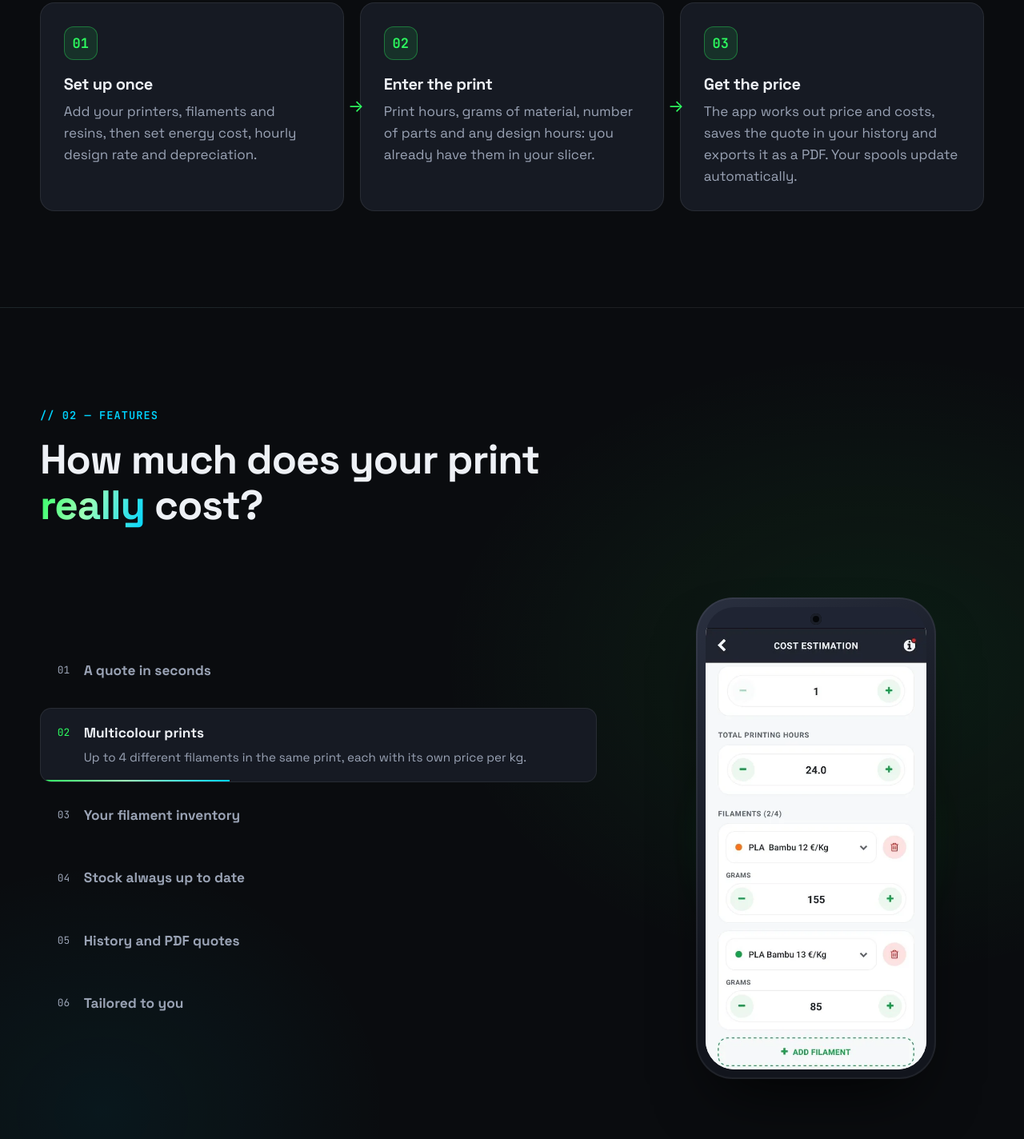
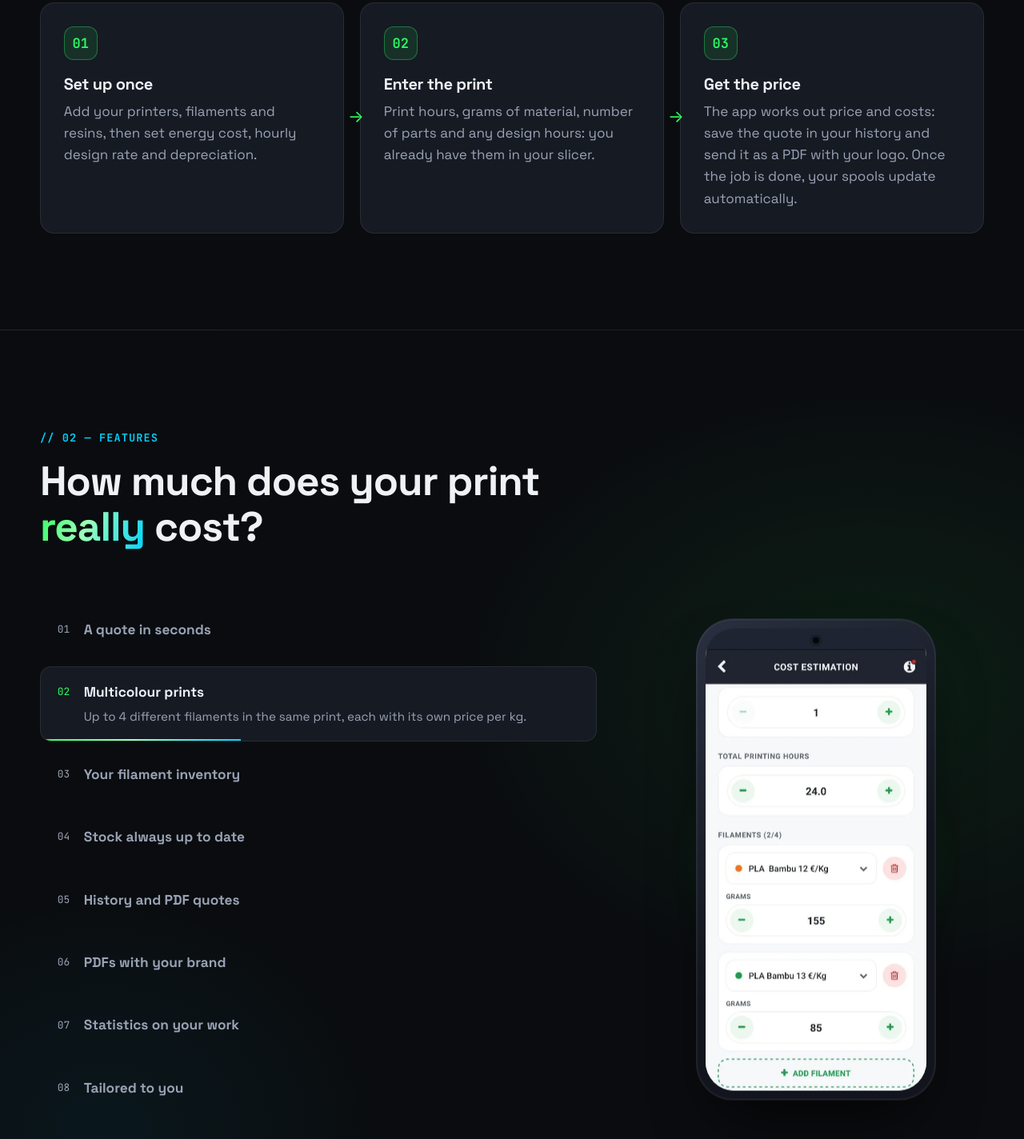
Before and after one commit to Renwo/3d-printall-site, a plain HTML site: page app/index.html in a window 1280 px wide. Shown: the part 1373-2797 px from the top of the page at 80% size. Drawn offline with Linux system fonts and the light colour scheme; animation ran at ten frames a second.

Commit message:
App: statistiche, PDF personalizzabile e backup
Nuove schede nella sezione Funzioni (PDF con il tuo marchio, Statistiche
del tuo lavoro) con i relativi screenshot, tag Statistiche e Backup, FAQ
su logo nei preventivi, statistiche e cambio telefono, testi aggiornati
su storico, privacy e teaser in home. Testi in italiano e inglese.

Co-Authored-By: Claude Opus 5.5 <noreply@anthropic.com>

```diff
--- a/app/index.html
+++ b/app/index.html
@@ -4,7 +4,7 @@
   <meta charset="utf-8">
   <meta name="viewport" content="width=device-width, initial-scale=1">
   <title>3D Cost Estimation — Calcola il costo delle tue stampe 3D</title>
-  <meta name="description" content="3D Cost Estimation: l'app Android gratuita per calcolare il costo e il prezzo di ogni stampa 3D, FDM o resina, gestire le bobine di filamento e creare preventivi PDF.">
+  <meta name="description" content="3D Cost Estimation: l'app Android gratuita per calcolare il costo e il prezzo di ogni stampa 3D, FDM o resina, gestire le bobine di filamento, creare preventivi PDF con il tuo logo e tenere d'occhio ricavi e margini.">
   <meta name="theme-color" content="#0a0c0f">
 
   <meta property="og:type" content="website">
@@ -89,6 +89,8 @@
           <ul class="app__tags">
             <li data-i18n="app.fdm">FDM &amp; resina</li>
             <li data-i18n="ap.tagPdf">Preventivi PDF</li>
+            <li data-i18n="ap.tagStats">Statistiche</li>
+            <li>Backup</li>
             <li>IT · EN</li>
             <li>€ · $</li>
           </ul>
@@ -151,7 +153,7 @@
           <li class="step reveal">
             <span class="step__num mono">03</span>
             <h3 data-i18n="ap.s3t">Ottieni il prezzo</h3>
-            <p data-i18n="ap.s3d">L'app calcola prezzo e costi, salva il preventivo nello storico e lo esporta in PDF. Le bobine si aggiornano da sole.</p>
+            <p data-i18n="ap.s3d">L'app calcola prezzo e costi: salvi il preventivo nello storico e lo invii in PDF con il tuo logo. A lavoro completato le bobine si aggiornano da sole.</p>
           </li>
         </ol>
       </div>
@@ -185,11 +187,19 @@
               <span class="feature__bar"></span></button></li>
             <li><button class="feature" role="tab" aria-selected="false" type="button">
               <span class="feature__num mono">05</span>
-              <span class="feature__body"><strong data-i18n="app.f5t">Storico e preventivi PDF</strong><span data-i18n="app.f5d">Ritrova ogni preventivo e scaricalo in PDF, pronto da inviare al cliente.</span></span>
+              <span class="feature__body"><strong data-i18n="app.f5t">Storico e preventivi PDF</strong><span data-i18n="app.f5d">Ogni preventivo ha il suo numero progressivo, il cliente e le note: ritrovalo nello storico e scaricalo in PDF, pronto da inviare.</span></span>
               <span class="feature__bar"></span></button></li>
             <li><button class="feature" role="tab" aria-selected="false" type="button">
               <span class="feature__num mono">06</span>
-              <span class="feature__body"><strong data-i18n="app.f6t">Su misura per te</strong><span data-i18n="app.f6d">Italiano o inglese, euro o dollari, costo dell'energia, tariffa oraria e ammortamento.</span></span>
+              <span class="feature__body"><strong data-i18n="app.f7t">PDF con il tuo marchio</strong><span data-i18n="app.f7d">Logo, dati della tua attività, colore, validità e testo a fondo pagina: il preventivo parla per te.</span></span>
+              <span class="feature__bar"></span></button></li>
+            <li><button class="feature" role="tab" aria-selected="false" type="button">
+              <span class="feature__num mono">07</span>
+              <span class="feature__body"><strong data-i18n="app.f8t">Statistiche del tuo lavoro</strong><span data-i18n="app.f8d">Ricavi, margine, preventivi accettati, materiale usato e filamenti più usati, per mese o per anno.</span></span>
+              <span class="feature__bar"></span></button></li>
+            <li><button class="feature" role="tab" aria-selected="false" type="button">
+              <span class="feature__num mono">08</span>
+              <span class="feature__body"><strong data-i18n="app.f6t">Su misura per te</strong><span data-i18n="app.f6d">Italiano o inglese, euro o dollari, costo dell'energia, tariffa oraria e ammortamento. E con il backup porti tutti i dati su un nuovo telefono.</span></span>
               <span class="feature__bar"></span></button></li>
           </ol>
 
@@ -203,6 +213,8 @@
                 <img src="../assets/app/filaments.webp" alt="Elenco dei filamenti salvati con i grammi rimanenti" data-i18n-attr="alt:app.alt3" width="540" height="1131" loading="lazy">
                 <img src="../assets/app/stock.webp" alt="Riepilogo delle quantità aggiornate dopo la stampa" data-i18n-attr="alt:app.alt4" width="540" height="1131" loading="lazy">
                 <img src="../assets/app/quote.webp" alt="Dettaglio di un preventivo con pulsante per scaricare il PDF" data-i18n-attr="alt:app.alt5" width="540" height="1131" loading="lazy">
+                <img src="../assets/app/pdf-settings.webp" alt="Impostazioni del PDF: logo, dati dell'attività e colore" data-i18n-attr="alt:app.alt7" width="540" height="1131" loading="lazy">
+                <img src="../assets/app/stats.webp" alt="Statistiche: ricavi, margine, preventivi completati e indicatori di conversione e margine medio" data-i18n-attr="alt:app.alt8" width="540" height="1131" loading="lazy">
                 <img src="../assets/app/settings.webp" alt="Impostazioni: lingua, valuta, costo energia e tariffa di progettazione" data-i18n-attr="alt:app.alt6" width="540" height="1128" loading="lazy">
               </div>
             </div>
@@ -236,7 +248,7 @@
           <svg class="privacy-band__icon" viewBox="0 0 24 24" fill="none" stroke="currentColor" stroke-width="2" stroke-linecap="round" stroke-linejoin="round" aria-hidden="true"><path d="M12 22s8-4 8-10V5l-8-3-8 3v7c0 6 8 10 8 10z"/><path d="M9 12l2 2 4-4"/></svg>
           <div>
             <h2 data-i18n="ap.privTitle">I tuoi dati restano sul tuo telefono</h2>
-            <p data-i18n="ap.privText">Nessun account, nessun tracciamento, nessuna pubblicità. Filamenti, stampanti e preventivi sono salvati solo sul tuo dispositivo.</p>
+            <p data-i18n="ap.privText">Nessun account, nessun tracciamento, nessuna pubblicità. Filamenti, stampanti, preventivi e statistiche sono salvati solo sul tuo dispositivo, e il backup lo esporti tu, dove vuoi.</p>
           </div>
           <a class="btn btn--ghost btn--sm" href="https://renwo.github.io/3dprintall-legal/" target="_blank" rel="noopener" data-i18n="ap.privLink">Privacy policy dell'app</a>
         </div>
@@ -257,6 +269,9 @@
           <details class="reveal"><summary data-i18n="ap.q3">Funziona anche con le stampanti a resina?</summary><p data-i18n="ap.a3">Sì: puoi scegliere tra FDM e resina e salvare anche le tue resine. Se stampi solo FDM, puoi nascondere la sezione resina dalle impostazioni.</p></details>
           <details class="reveal"><summary data-i18n="ap.q4">Il prezzo calcolato è definitivo?</summary><p data-i18n="ap.a4">È una stima basata sui parametri che inserisci. È un ottimo punto di partenza per il tuo preventivo, che puoi poi adattare al cliente.</p></details>
           <details class="reveal"><summary data-i18n="ap.q5">Posso usarla in inglese o in dollari?</summary><p data-i18n="ap.a5">Sì, dalle impostazioni puoi scegliere italiano o inglese ed euro o dollari.</p></details>
+          <details class="reveal"><summary data-i18n="ap.q6">Posso mettere il mio logo sui preventivi?</summary><p data-i18n="ap.a6">Sì. In Impostazioni &gt; Dati attività e PDF aggiungi logo, nome, contatti e partita IVA, scegli il colore e la validità del preventivo e decidi quali dettagli mostrare al cliente.</p></details>
+          <details class="reveal"><summary data-i18n="ap.q7">Come funzionano le statistiche?</summary><p data-i18n="ap.a7">Contano i preventivi che nello storico segni come completati, nel mese in cui li completi: vedi ricavi, costi, margine, materiale e ore di stampa per il periodo che scegli.</p></details>
+          <details class="reveal"><summary data-i18n="ap.q8">Se cambio telefono perdo i dati?</summary><p data-i18n="ap.a8">No. Da Impostazioni &gt; Backup esporti tutti i dati in un file e lo importi sul nuovo telefono. Su Android i dati vengono salvati anche nel backup automatico di Google, se è attivo.</p></details>
         </div>
       </div>
     </section>
--- a/js/i18n.js
+++ b/js/i18n.js
@@ -45,9 +45,13 @@
       "app.f4t": "Stock always up to date",
       "app.f4d": "After every print, quantities update automatically, and the app warns you if a spool won't be enough.",
       "app.f5t": "History and PDF quotes",
-      "app.f5d": "Find every quote again and download it as a PDF, ready to send to your customer.",
+      "app.f5d": "Every quote gets its own progressive number, customer and notes: find it again in your history and download it as a PDF, ready to send.",
       "app.f6t": "Tailored to you",
-      "app.f6d": "Italian or English, euro or dollars, energy cost, hourly rate and depreciation.",
+      "app.f6d": "Italian or English, euro or dollars, energy cost, hourly rate and depreciation. And with the backup you can move all your data to a new phone.",
+      "app.f7t": "PDFs with your brand",
+      "app.f7d": "Logo, business details, colour, validity and footer text: your quote speaks for you.",
+      "app.f8t": "Statistics on your work",
+      "app.f8d": "Revenue, margin, accepted quotes, material used and most used filaments, by month or by year.",
       "app.available": "Get it on",
       "app.free": "Free",
       "app.fdm": "FDM &amp; resin",
@@ -94,19 +98,22 @@
       "app.alt4": "Summary of updated quantities after printing",
       "app.alt5": "Quote details with a button to download the PDF",
       "app.alt6": "Settings: language, currency, energy cost and design rate",
+      "app.alt7": "PDF settings: logo, business details and colour",
+      "app.alt8": "Statistics: revenue, margin, completed quotes and conversion and average margin gauges",
       "meta.title": "3D PrintAll — 3D Printing & DIY",
       "meta.desc": "3D PrintAll: 3D printing, laser engraving, electronics and DIY. Projects, downloadable models and deals for makers. Over 500,000 followers on Instagram, TikTok, YouTube and Facebook.",
       "js.copied": "Copied!",
       "js.toast": "Code {code} copied ✓",
       "js.done": "COMPLETE ✓",
-      "teaser.sub": "<strong>3D Cost Estimation</strong> works out the price and costs of every 3D print, FDM or resin, and keeps track of how much filament is left on every spool.",
+      "teaser.sub": "<strong>3D Cost Estimation</strong> works out the price and costs of every 3D print, FDM or resin, creates PDF quotes with your logo, keeps track of how much filament is left on every spool and shows you how much you earn.",
       "teaser.btn": "Discover the app →",
       "ap.metaTitle": "3D Cost Estimation — Calculate the cost of your 3D prints",
-      "ap.metaDesc": "3D Cost Estimation: the free Android app to calculate the cost and price of every 3D print, FDM or resin, manage your filament spools and create PDF quotes.",
+      "ap.metaDesc": "3D Cost Estimation: the free Android app to calculate the cost and price of every 3D print, FDM or resin, manage your filament spools, create PDF quotes with your logo and keep an eye on revenue and margins.",
       "ap.eyebrow": "<span class=\"dot\"></span> Android app · Free",
       "ap.lead": "The app that tells you what every 3D print really costs and how much to charge for it. Material, energy, depreciation and design in a single calculation, plus your spool inventory, always up to date.",
       "ap.how": "How it works ↓",
       "ap.tagPdf": "PDF quotes",
+      "ap.tagStats": "Statistics",
       "ap.altHome": "Main screen of the 3D Cost Estimation app",
       "ap.n1": "Filaments per print",
       "ap.n2": "Spools in your inventory",
@@ -119,7 +126,7 @@
       "ap.s2t": "Enter the print",
       "ap.s2d": "Print hours, grams of material, number of parts and any design hours: you already have them in your slicer.",
       "ap.s3t": "Get the price",
-      "ap.s3d": "The app works out price and costs, saves the quote in your history and exports it as a PDF. Your spools update automatically.",
+      "ap.s3d": "The app works out price and costs: save the quote in your history and send it as a PDF with your logo. Once the job is done, your spools update automatically.",
       "ap.featEyebrow": "// 02 — Features",
       "ap.costEyebrow": "// 03 — The calculation",
       "ap.costTitle": "Everything that goes into the price",
@@ -134,7 +141,7 @@
       "ap.c4d": "The hours spent modelling or preparing the file, at your hourly rate.",
       "ap.costNote": "The result is an estimate: use it as the basis for your quote.",
       "ap.privTitle": "Your data stays on your phone",
-      "ap.privText": "No account, no tracking, no ads. Filaments, printers and quotes are saved only on your device.",
+      "ap.privText": "No account, no tracking, no ads. Filaments, printers, quotes and statistics are saved only on your device, and you export the backup yourself, wherever you like.",
       "ap.privLink": "App privacy policy",
       "ap.privShort": "App privacy",
       "ap.faqEyebrow": "// 04 — FAQ",
@@ -151,6 +158,12 @@
       "ap.a4": "It's an estimate based on the parameters you enter. It's a great starting point for your quote, which you can then adapt to the customer.",
       "ap.q5": "Can I use it in English or in dollars?",
       "ap.a5": "Yes, in the settings you can choose Italian or English and euro or dollars.",
+      "ap.q6": "Can I put my logo on the quotes?",
+      "ap.a6": "Yes. In Settings &gt; Business details &amp; PDF you can add your logo, name, contacts and VAT number, choose the colour and validity of the quote and decide which details to show the customer.",
+      "ap.q7": "How do the statistics work?",
+      "ap.a7": "They count the quotes you mark as completed in your history, in the month you complete them: you see revenue, costs, margin, material and printing hours for the period you choose.",
+      "ap.q8": "Will I lose my data if I change phone?",
+      "ap.a8": "No. From Settings &gt; Backup you export all your data to a file and import it on the new phone. On Android your data is also saved in Google's automatic backup, if it is enabled.",
       "ap.ctaTitle": "Stop <span class=\"grad\">guessing.</span>",
       "ap.ctaSub": "Download 3D Cost Estimation and put together your next quote in seconds.",
       "nav.services": "Services",
```
Also changed, not shown: index.html (+1 -1 lines), assets/app/pdf-settings.webp (added), assets/app/stats.webp (added).
